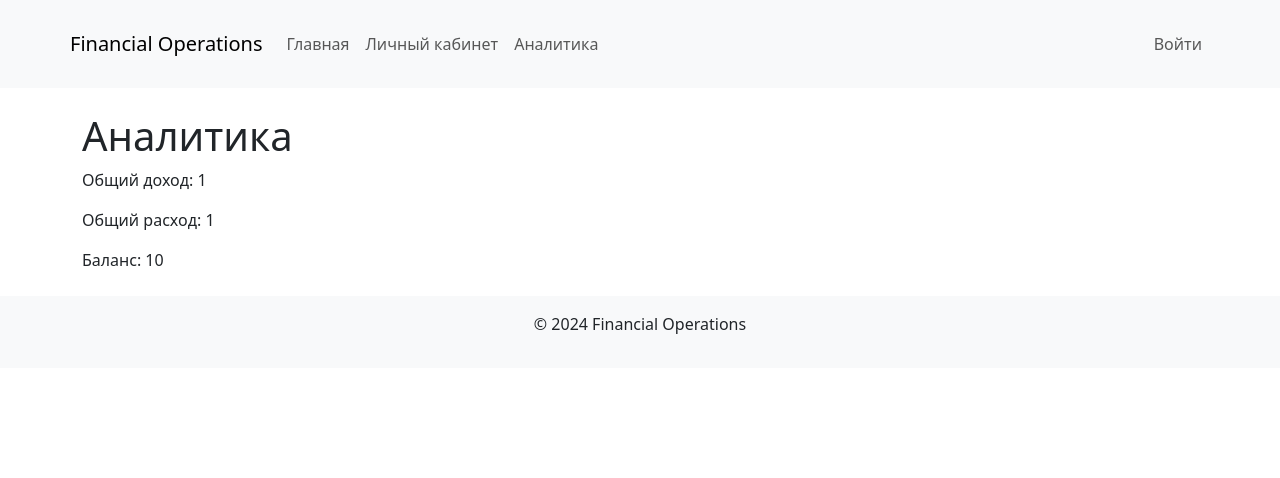
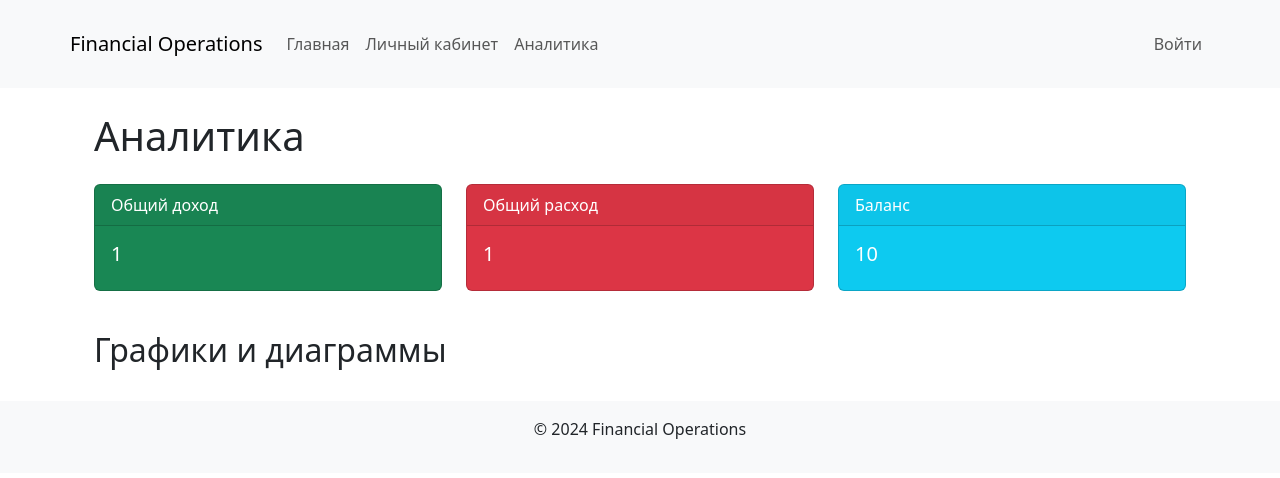
Before and after one commit to QuadDarv1ne/financial_operations_project, a FastAPI app: template app/templates/analytics.html in a window 1280 px wide. Shown: the top 478 px of the page. Run offline with FastAPI, Linux system fonts and the light colour scheme; the template is opened without the code that fills it: most values are stand-ins (such as "Sample title", 1, 10 or a date in 2020).

Commit message:
modified:   app/templates/account_details.html 	modified:   app/templates/analytics.html 	modified:   app/templates/dashboard.html 	modified:   app/templates/login.html 	modified:   app/templates/register.html 	modified:   app/templates/transaction_list.html

```diff
--- a/app/templates/analytics.html
+++ b/app/templates/analytics.html
@@ -1,7 +1,40 @@
 {% extends "base.html" %}
+
 {% block content %}
-<h1>Аналитика</h1>
-<p>Общий доход: {{ analytics.total_income }}</p>
-<p>Общий расход: {{ analytics.total_expense }}</p>
-<p>Баланс: {{ analytics.balance }}</p>
+<div class="container">
+    <h1 class="my-4">Аналитика</h1>
+    <div class="row">
+        <div class="col-md-4">
+            <div class="card text-white bg-success mb-3">
+                <div class="card-header">Общий доход</div>
+                <div class="card-body">
+                    <h5 class="card-title">{{ analytics.total_income }}</h5>
+                </div>
+            </div>
+        </div>
+        <div class="col-md-4">
+            <div class="card text-white bg-danger mb-3">
+                <div class="card-header">Общий расход</div>
+                <div class="card-body">
+                    <h5 class="card-title">{{ analytics.total_expense }}</h5>
+                </div>
+            </div>
+        </div>
+        <div class="col-md-4">
+            <div class="card text-white bg-info mb-3">
+                <div class="card-header">Баланс</div>
+                <div class="card-body">
+                    <h5 class="card-title">{{ analytics.balance }}</h5>
+                </div>
+            </div>
+        </div>
+    </div>
+    <!-- Секция для будущих графиков или диаграмм -->
+    <div class="row mt-4">
+        <div class="col-md-12">
+            <h2>Графики и диаграммы</h2>
+            <!-- Здесь можно добавить графики или диаграммы -->
+        </div>
+    </div>
+</div>
 {% endblock %}
--- a/app/templates/login.html
+++ b/app/templates/login.html
@@ -1,4 +1,5 @@
 {% extends "base.html" %}
+
 {% block content %}
 <div class="row justify-content-center">
     <div class="col-md-6">
@@ -6,11 +7,11 @@
         <form action="/auth/login" method="post" class="mt-4">
             <div class="mb-3">
                 <label for="email" class="form-label">Email:</label>
-                <input type="email" name="email" class="form-control" required>
+                <input type="email" id="email" name="email" class="form-control" required autocomplete="email">
             </div>
             <div class="mb-3">
                 <label for="password" class="form-label">Пароль:</label>
-                <input type="password" name="password" class="form-control" required>
+                <input type="password" id="password" name="password" class="form-control" required autocomplete="current-password">
             </div>
             <button type="submit" class="btn btn-primary w-100">Войти</button>
         </form>
```
Also changed, not shown: app/templates/account_details.html (+16 -9 lines), app/templates/dashboard.html (+13 -7 lines), app/templates/register.html (+6 -3 lines), app/templates/transaction_list.html (+12 -9 lines).
